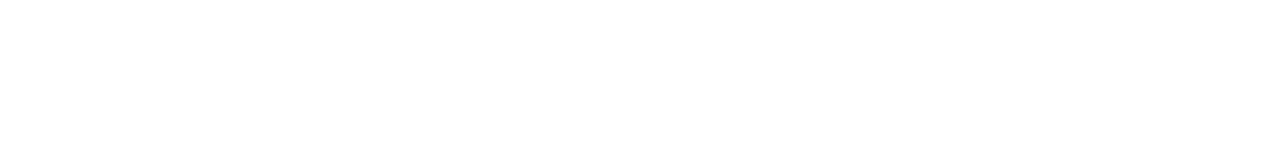
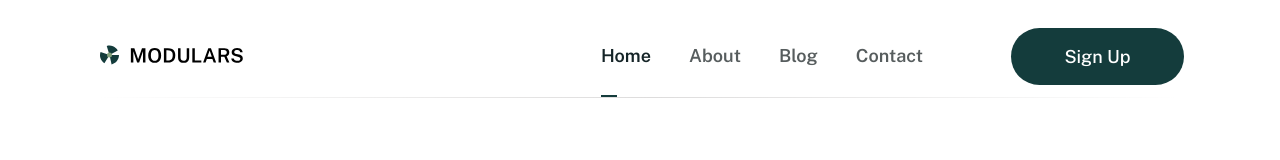
Before and after one commit to Car1Grimes/Creative-Agency-Landing-Page, a plain HTML site: page index.html in a window 1280 px wide. Drawn offline with nearby package versions, Linux system fonts and the light colour scheme; a web font is replaced by a local one.

Commit message:
Header completed

```diff
--- a/assets/css/reset.css
+++ b/assets/css/reset.css
@@ -0,0 +1,129 @@
+/* http://meyerweb.com/eric/tools/css/reset/
+   v2.0 | 20110126
+   License: none (public domain)
+*/
+
+html,
+body,
+div,
+span,
+applet,
+object,
+iframe,
+h1,
+h2,
+h3,
+h4,
+h5,
+h6,
+p,
+blockquote,
+pre,
+a,
+abbr,
+acronym,
+address,
+big,
+cite,
+code,
+del,
+dfn,
+em,
+img,
+ins,
+kbd,
+q,
+s,
+samp,
+small,
+strike,
+strong,
+sub,
+sup,
+tt,
+var,
+b,
+u,
+i,
+center,
+dl,
+dt,
+dd,
+ol,
+ul,
+li,
+fieldset,
+form,
+label,
+legend,
+table,
+caption,
+tbody,
+tfoot,
+thead,
+tr,
+th,
+td,
+article,
+aside,
+canvas,
+details,
+embed,
+figure,
+figcaption,
+footer,
+header,
+hgroup,
+menu,
+nav,
+output,
+ruby,
+section,
+summary,
+time,
+mark,
+audio,
+video {
+  margin: 0;
+  padding: 0;
+  border: 0;
+  font-size: 100%;
+  font: inherit;
+  vertical-align: baseline;
+}
+/* HTML5 display-role reset for older browsers */
+article,
+aside,
+details,
+figcaption,
+figure,
+footer,
+header,
+hgroup,
+menu,
+nav,
+section {
+  display: block;
+}
+body {
+  line-height: 1;
+}
+ol,
+ul {
+  list-style: none;
+}
+blockquote,
+q {
+  quotes: none;
+}
+blockquote:before,
+blockquote:after,
+q:before,
+q:after {
+  content: "";
+  content: none;
+}
+table {
+  border-collapse: collapse;
+  border-spacing: 0;
+}
--- a/assets/css/styles.css
+++ b/assets/css/styles.css
@@ -0,0 +1,106 @@
+* {
+  box-sizing: border-box;
+}
+
+html {
+  font-size: 62.5%;
+}
+
+body {
+  font-size: 1.6rem;
+  font-family: "Poppins", sans-serif;
+}
+
+/* ------------------------------------------------------ Mutual Styles ---------------------------------------------------- */
+
+a {
+  text-decoration: none;
+}
+
+.content {
+  width: 85%;
+  margin: 0 auto;
+}
+
+.btn {
+  display: inline-block;
+  width: 173px;
+  border-radius: 999px;
+  background: #143c3c;
+  line-height: 57px;
+  color: #fff;
+  font-family: "Public Sans";
+  font-weight: 500;
+  font-size: 1.8rem;
+  text-align: center;
+}
+
+.btn:hover {
+  opacity: 0.9;
+}
+/* ------------------------------------------------------ Header ---------------------------------------------------- */
+.header {
+  padding-top: 20px;
+}
+
+.header-top {
+  position: relative;
+  display: grid;
+  grid-template-columns: auto 1fr 173px;
+  align-items: center;
+  padding: 8px 0 13px 0;
+}
+
+.header-top::after {
+  display: block;
+
+  position: absolute;
+  bottom: 0;
+  content: "";
+  width: 100%;
+  height: 1px;
+  background: linear-gradient(
+    90deg,
+    #ffffff 0%,
+    #dddcdc 51.09%,
+    rgba(213, 213, 213, 0) 99.68%
+  );
+}
+
+.navbar__list {
+  display: flex;
+  justify-content: flex-end;
+  margin-right: 88px;
+}
+
+.navbar__list-item + .navbar__list-item {
+  margin-left: 38px;
+}
+
+.navbar__link {
+  font-family: "Public Sans", sans-serif;
+  font-weight: 600;
+  font-size: 1.8rem;
+  line-height: 1.56;
+  color: #575d5e;
+}
+
+.navbar__link:hover {
+  color: #152427;
+}
+
+.navbar__link--active {
+  position: relative;
+  color: #152427;
+}
+
+.navbar__link--active::after {
+  content: "";
+  display: inline-block;
+  width: 16px;
+  height: 2px;
+  position: absolute;
+  bottom: -31px;
+  left: 0;
+  background: #143c3c;
+}
--- a/index.html
+++ b/index.html
@@ -95,5 +95,40 @@
     <link rel="stylesheet" href="./assets/css/reset.css" />
     <link rel="stylesheet" href="./assets/css/styles.css" />
   </head>
-  <body></body>
+  <body>
+    <!-- Header -->
+
+    <header class="header">
+      <div class="content">
+        <div class="header-top">
+          <a href="#" class="logo">
+            <img
+              src="./assets/images/logo.svg"
+              alt="MODULARS"
+              title="Modulars"
+            />
+          </a>
+          <nav class="navbar">
+            <ul class="navbar__list">
+              <li class="navbar__list-item">
+                <a href="#!" class="navbar__link navbar__link--active">Home</a>
+              </li>
+              <li class="navbar__list-item">
+                <a href="#!" class="navbar__link">About</a>
+              </li>
+              <li class="navbar__list-item">
+                <a href="#!" class="navbar__link">Blog</a>
+              </li>
+              <li class="navbar__list-item">
+                <a href="#!" class="navbar__link">Contact</a>
+              </li>
+            </ul>
+          </nav>
+          <div class="header-top__cta">
+            <a href="#!" class="btn">Sign Up</a>
+          </div>
+        </div>
+      </div>
+    </header>
+  </body>
 </html>
```
Also changed, not shown: assets/images/logo.svg (added).
